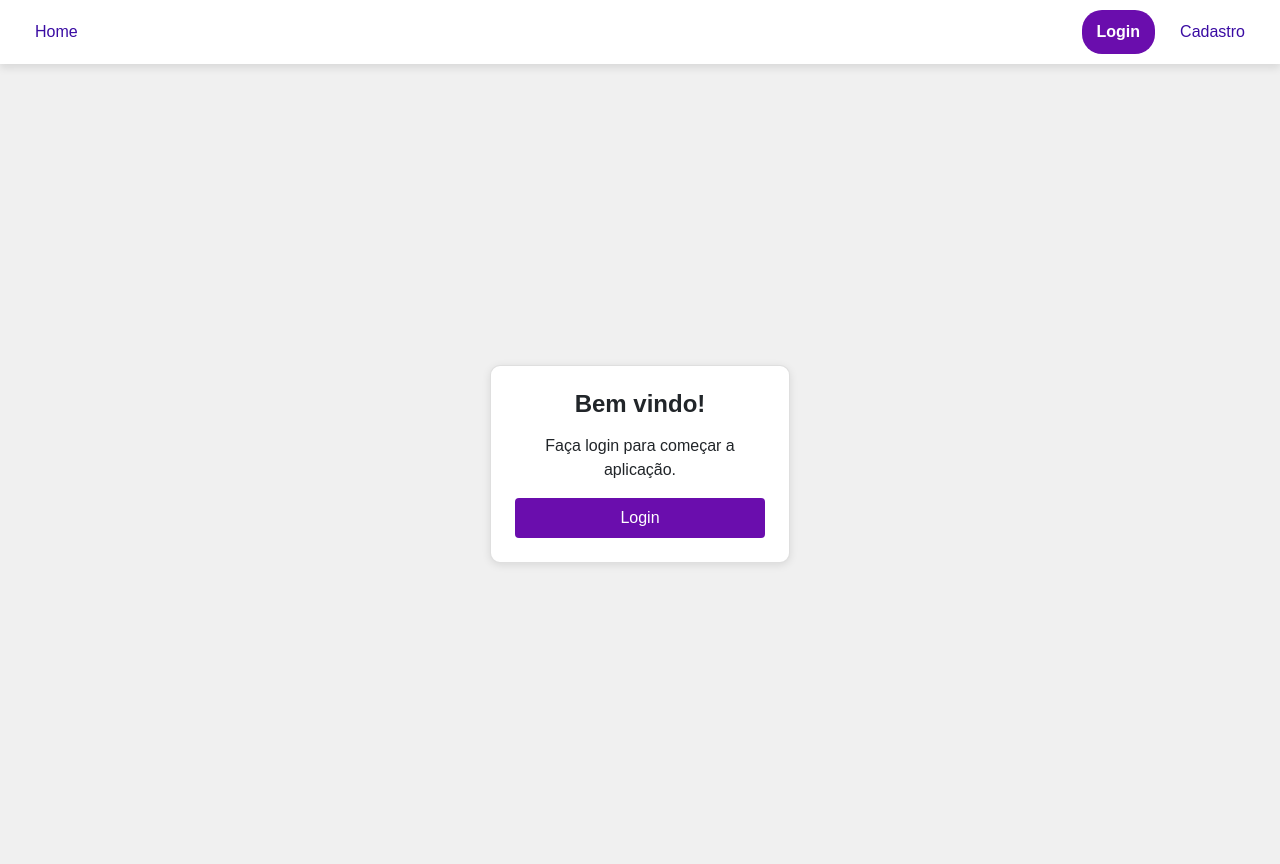
After one commit to matheusfer0902/Desafio-EngSoft, a Django app: page / in a window 1280 px wide. The commit adds this page. Run offline with Django 5.2, Linux system fonts and the light colour scheme.

Commit message:
Criação de uma pagina home

```diff
--- a/bibliGeniusLab/bibliGeniusLab/urls.py
+++ b/bibliGeniusLab/bibliGeniusLab/urls.py
@@ -1,9 +1,11 @@
 
 from django.contrib import admin
 from django.urls import path, include
+from bibliGeniusLab.views import home
 
 urlpatterns = [
     path('admin/', admin.site.urls),
+    path('', home, name='home'),
     path('usuarios/', include('usuarios.urls')),
     path('livros/', include('livros.urls'))
 ]
--- /dev/null
+++ b/bibliGeniusLab/bibliGeniusLab/views.py
@@ -0,0 +1,4 @@
+from django.shortcuts import render
+
+def home(request):
+    return render(request, 'home.html')
--- a/bibliGeniusLab/templates/base.html
+++ b/bibliGeniusLab/templates/base.html
@@ -17,10 +17,10 @@
   <body>
 
     <nav class="navbar">
-      <a href="navbar.html" class="home-link">Home</a>
+      <a href="{% url 'home' %}" class="home-link">Home</a>
       <div class="navbar-right">
-          <a href="#" class="login-link">Login</a>
-          <a href="#">Cadastro</a>
+          <a href="{% url 'login' %}" class="login-link">Login</a>
+          <a href="{% url 'cadastro_user' %}">Cadastro</a>
       </div>
     </nav>
 
--- /dev/null
+++ b/bibliGeniusLab/templates/home.html
@@ -0,0 +1,17 @@
+{% extends "base.html" %}
+{% load static %}
+
+{% block 'head' %}
+    <link rel="stylesheet" href="{% static 'home/css/home.css' %}">
+{% endblock %}
+
+{% block 'dashboard'%}
+    <div class="card-container">
+        <div class="card">
+            <h1 class="title">Bem vindo!</h1>
+            <p class="message">Faça login para começar a aplicação.</p>
+            <a href="{% url 'login' %}" class="login-button">Login</a>
+        </div>
+    </div>
+    <script src="{% static 'home/js/home.js' %}"></script>
+{% endblock %}
--- /dev/null
+++ b/bibliGeniusLab/templates/static/home/css/home.css
@@ -0,0 +1,42 @@
+.card-container {
+    display: flex; /* Usar flexbox para centralizar */
+    align-items: center; /* Alinhamento vertical */
+    justify-content: center; /* Alinhamento horizontal */
+    height: 100vh; /* Altura da tela inteira */
+}
+
+.card {
+    background-color: white; /* Fundo branco para o card */
+    border-radius: 10px; /* Bordas arredondadas */
+    box-shadow: 0 2px 8px rgba(0, 0, 0, 0.1); /* Sombra suave */
+    padding: 24px; /* Espaçamento interno */
+    max-width: 300px; /* Largura máxima do card */
+    text-align: center; /* Alinhamento de texto ao centro */
+}
+
+.title {
+    font-size: 1.5rem; /* Tamanho da fonte do título */
+    font-weight: bold; /* Texto em negrito */
+    margin-bottom: 16px; /* Margem abaixo do título */
+}
+
+.message {
+    margin-bottom: 16px; /* Margem abaixo da mensagem */
+}
+
+.login-button {
+    background-color: #6a0dad; /* Cor de fundo azul */
+    color: white; /* Cor do texto branco */
+    padding: 8px 16px; /* Espaçamento interno do botão */
+    border: none; /* Remove a borda padrão */
+    border-radius: 4px; /* Bordas arredondadas para o botão */
+    text-decoration: none; /* Remove sublinhado do link */
+    cursor: pointer; /* Cursor de ponteiro ao passar o mouse */
+}
+
+.login-button:hover {
+    background-color: #ffffff;
+    border: 1px solid #6a0dad;
+    text-decoration: none;
+    color: #6a0dad;
+}
--- a/bibliGeniusLab/usuarios/templates/create_usuarios.html
+++ b/bibliGeniusLab/usuarios/templates/create_usuarios.html
@@ -8,7 +8,7 @@
 {% block 'dashboard'%}
 <div class="form-container">
     <h2>Cadastre-se</h2>
-    <form id="registerForm" action="{% url 'cadastro' %}" method="POST">{% csrf_token %}
+    <form id="registerForm" action="{% url 'cadastro_user' %}" method="POST">{% csrf_token %}
         <input type="text" placeholder="Nome completo" required name="nome">
         <input type="email" placeholder="E-mail" required name="email">
         <input type="text" placeholder="Telefone" required name="telefone">
--- a/bibliGeniusLab/usuarios/templates/login_usuario.html
+++ b/bibliGeniusLab/usuarios/templates/login_usuario.html
@@ -14,7 +14,7 @@
 
         <button type="submit" class="register-btn">Login</button>
     </form>
-    <a href="{% url 'cadastro' %}" class="signup-link">Don't have an account? Sign Up</a>
+    <a href="{% url 'cadastro_user' %}" class="signup-link">Don't have an account? Sign Up</a>
 </div>
 <script src="{% static 'usuarios/js/login_usuarios.js' %}"></script>
 {% endblock %}
--- a/bibliGeniusLab/usuarios/urls.py
+++ b/bibliGeniusLab/usuarios/urls.py
@@ -2,7 +2,7 @@ from django.urls import path
 from . import views
 
 urlpatterns = [
-    path('cadastro', views.create_usuarios, name='cadastro'),  # Rota para cadastro
+    path('cadastro', views.create_usuarios, name='cadastro_user'),  # Rota para cadastro
     path('login', views.login_view, name='login'),      # Rota para login
     path('', views.login_view, name='login_redirect'),   # Rota principal para /usuarios
 ]
```
Also changed, not shown: bibliGeniusLab/templates/static/home/js/home.js (added).
